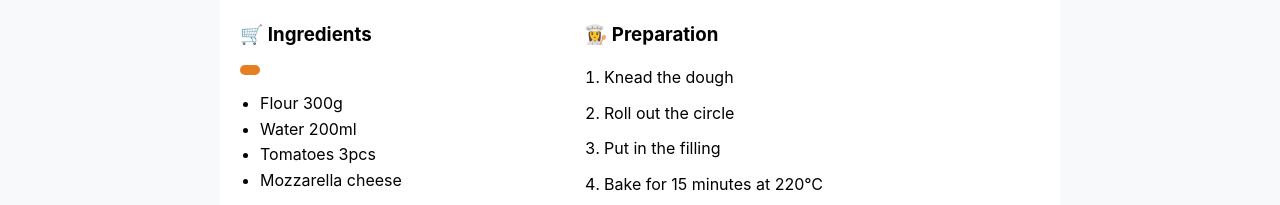
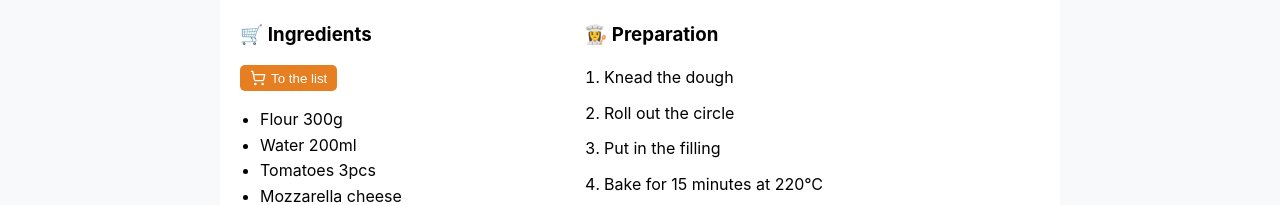
Before and after one commit to Cauteros974/recipe-social, a React (Vite) app: page /recipe/1 in a window 1280 px wide. Shown: the part 605-810 px from the top of the page. Built offline with nearby package versions, Linux system fonts and the light colour scheme.

Commit message:
Update RecipeDetail.jsx

```diff
--- a/src/pages/RecipeDetail.jsx
+++ b/src/pages/RecipeDetail.jsx
@@ -8,7 +8,7 @@ const RecipeDetail = () => {
     const {id} = useParams();
     const {getRecipeById, loading} = useContext(RecipeContext);
     const [recipe, setRecipes] = useState(null);
-    const {addToShoppingList} = useContext(RecipeContext);
+
 
     useEffect(() => {
         if(!loading) {
@@ -68,7 +68,7 @@ const RecipeDetail = () => {
                                 padding: '5px 10px', borderRadius: '5px', cursor: 'pointer'
                             }}
                         >
-
+                            <ShoppingCart size={16} /> To the list
                         </button>
                         <ul style={{ paddingLeft: 20, lineHeight: 1.6 }}>
                             {recipe.ingredients.map((ing, i) => (
```
